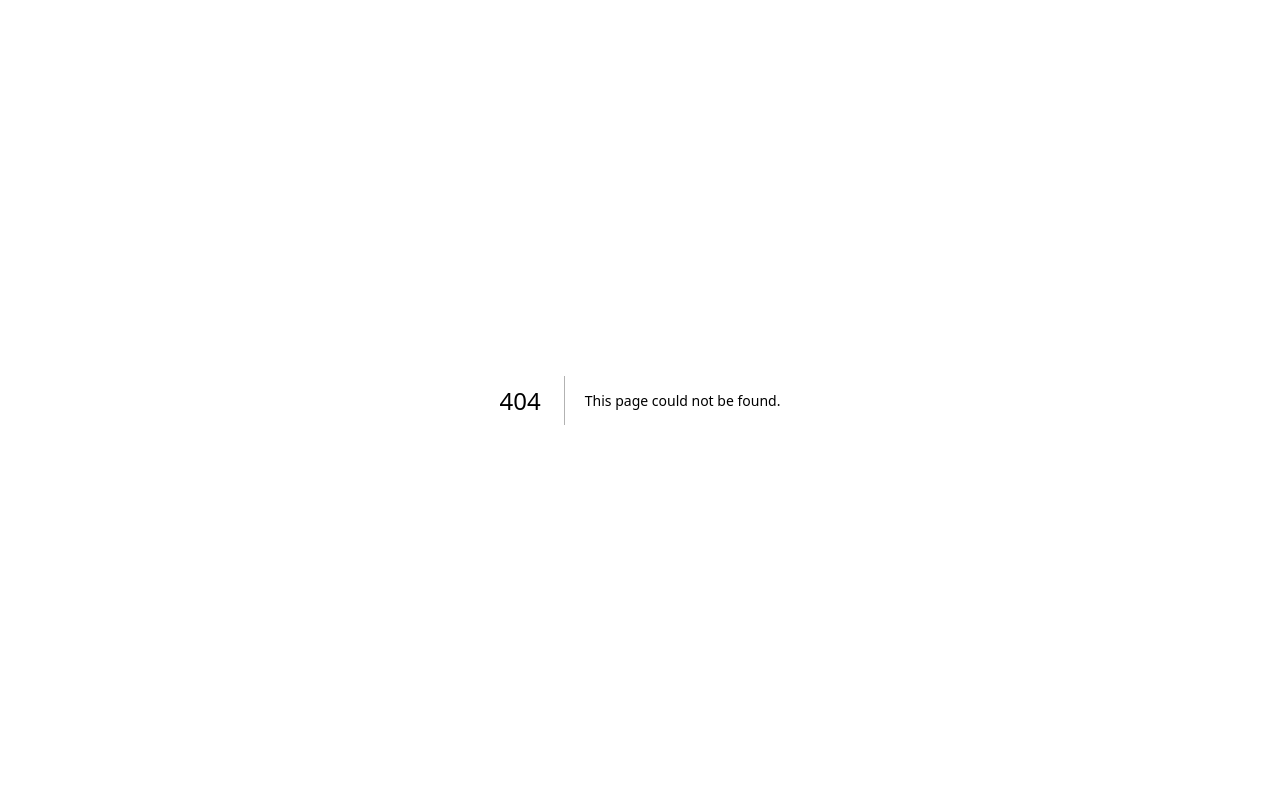
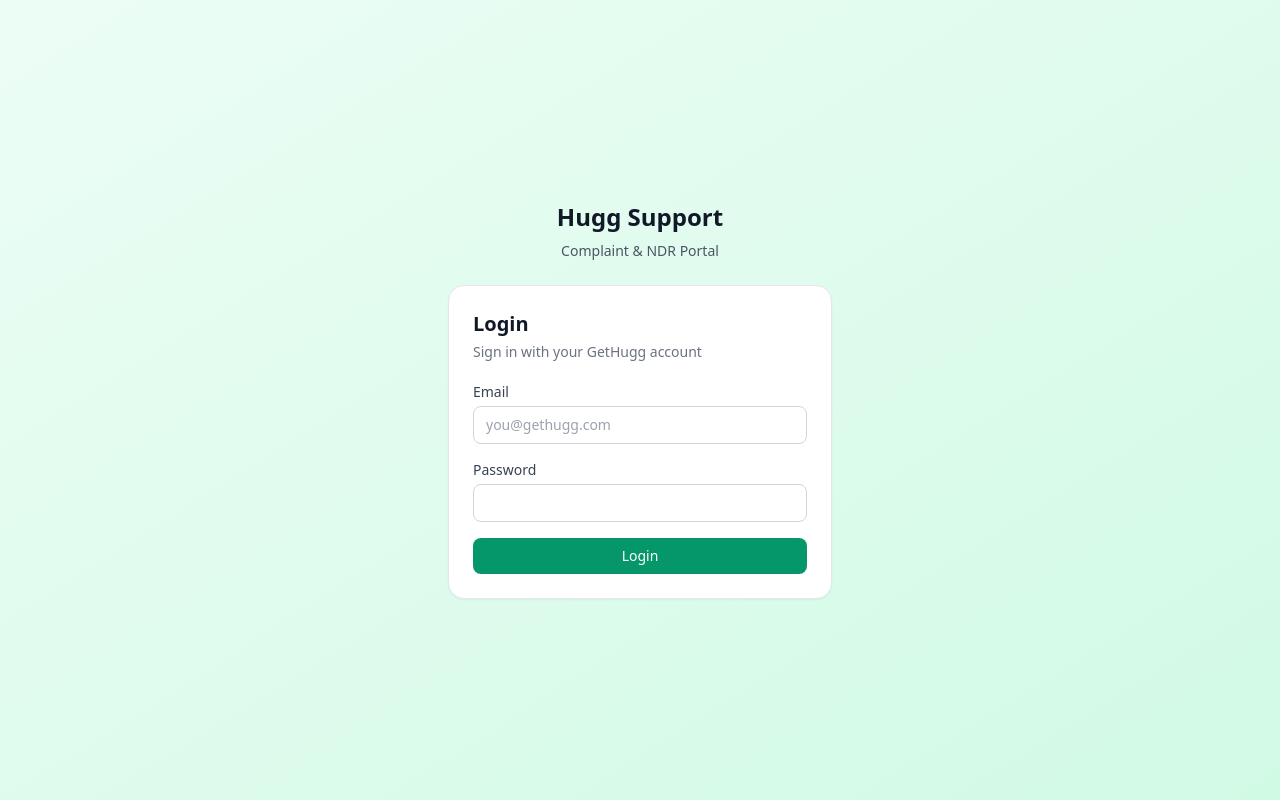
Before and after one commit to hatabevtech/New-complaint-portal-system, a Next.js app in the folder hugg-complaints/: page /auth/login in a window 1280 px wide. Before the commit this address had no page. Built offline with nearby package versions, Linux system fonts and the light colour scheme.

Commit message:
Create page.tsx

```diff
--- /dev/null
+++ b/hugg-complaints/app/auth/login/page.tsx
@@ -0,0 +1,87 @@
+'use client'
+
+import React, { useState, Suspense } from 'react'
+import { createClient } from '@/lib/supabase/client'
+import { useRouter, useSearchParams } from 'next/navigation'
+
+function LoginForm() {
+  const [email, setEmail] = useState('')
+  const [password, setPassword] = useState('')
+  const [error, setError] = useState<string | null>(null)
+  const [isLoading, setIsLoading] = useState(false)
+  const router = useRouter()
+  const params = useSearchParams()
+  const denied = params.get('denied') === '1'
+
+  const handleLogin = async (e: React.FormEvent) => {
+    e.preventDefault()
+    const supabase = createClient()
+    setIsLoading(true); setError(null)
+    try {
+      const { data, error } = await supabase.auth.signInWithPassword({ email, password })
+      if (error) throw error
+      // gate: only logistics + super_admin may enter
+      const role = (data.user?.app_metadata?.role as string | undefined) ?? null
+      if (!role || !['super_admin', 'logistics'].includes(role)) {
+        await supabase.auth.signOut()
+        setError('This account does not have access to the complaint portal.')
+        setIsLoading(false)
+        return
+      }
+      router.push('/')
+      router.refresh()
+    } catch (err: unknown) {
+      setError(err instanceof Error ? err.message : 'An error occurred')
+    } finally {
+      setIsLoading(false)
+    }
+  }
+
+  return (
+    <div className="flex min-h-screen w-full items-center justify-center p-6 bg-gradient-to-br from-emerald-50 to-emerald-100">
+      <div className="w-full max-w-sm">
+        <div className="flex flex-col items-center gap-2 text-center mb-6">
+          <div className="text-2xl font-semibold text-gray-900">Hugg Support</div>
+          <p className="text-sm text-gray-600">Complaint &amp; NDR Portal</p>
+        </div>
+        <div className="rounded-2xl bg-white shadow-sm border border-gray-200 p-6">
+          <h1 className="text-xl font-semibold mb-1">Login</h1>
+          <p className="text-sm text-gray-500 mb-5">Sign in with your GetHugg account</p>
+
+          {denied && (
+            <div className="mb-4 rounded-lg bg-amber-50 border border-amber-200 px-3 py-2 text-sm text-amber-800">
+              Your account doesn&apos;t have access to this portal.
+            </div>
+          )}
+
+          <form onSubmit={handleLogin} className="space-y-4">
+            <div>
+              <label className="block text-sm font-medium text-gray-700 mb-1">Email</label>
+              <input type="email" required value={email} onChange={e => setEmail(e.target.value)}
+                placeholder="you@gethugg.com"
+                className="w-full rounded-lg border border-gray-300 px-3 py-2 text-sm focus:outline-none focus:ring-2 focus:ring-emerald-300" />
+            </div>
+            <div>
+              <label className="block text-sm font-medium text-gray-700 mb-1">Password</label>
+              <input type="password" required value={password} onChange={e => setPassword(e.target.value)}
+                className="w-full rounded-lg border border-gray-300 px-3 py-2 text-sm focus:outline-none focus:ring-2 focus:ring-emerald-300" />
+            </div>
+            {error && <div className="rounded-lg bg-red-50 border border-red-200 px-3 py-2 text-sm text-red-700">{error}</div>}
+            <button type="submit" disabled={isLoading}
+              className="w-full rounded-lg bg-emerald-600 text-white py-2 text-sm font-medium hover:bg-emerald-700 disabled:opacity-50">
+              {isLoading ? 'Logging in…' : 'Login'}
+            </button>
+          </form>
+        </div>
+      </div>
+    </div>
+  )
+}
+
+export default function LoginPage() {
+  return (
+    <Suspense fallback={<div className="min-h-screen flex items-center justify-center text-sm text-gray-500">Loading…</div>}>
+      <LoginForm />
+    </Suspense>
+  )
+}
```
